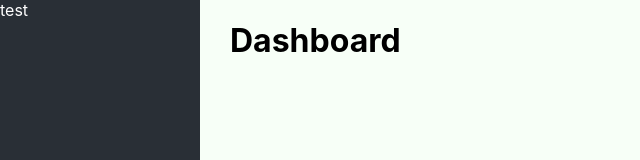
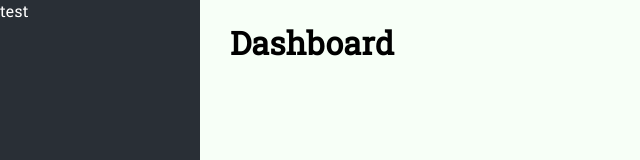
Before and after one commit to marcbalme/followed-code, a React (Create React App) app in the folder client/: page / in a window 1280 px wide. Shown: the top 160 px of the page, without its empty margins (0-640 px from the left). Built offline with nearby package versions, Linux system fonts and the light colour scheme.

Commit message:
:children_crossing: add font face roboto

```diff
--- a/client/src/styles/_constants.scss
+++ b/client/src/styles/_constants.scss
@@ -57,3 +57,14 @@ $xlarge-size: 1200px;
         @content;
     }
 }
+
+// =========================================================
+// FONTFACE
+// =========================================================
+
+$main-font-face: "Roboto";
+$global-letter-spacing: 0.3px;
+@font-face {
+    src: url("../assets/fonts/RobotoSlab-VariableFont_wght.woff2") format("woff2");
+    font-family: "Roboto";
+}
--- a/client/src/styles/_global.scss
+++ b/client/src/styles/_global.scss
@@ -1,7 +1,8 @@
 body {
     height: 100%;
     background-color: $cream;
-    // font-family: $body-font-family;
+    font-family: $main-font-face;
+    letter-spacing: $global-letter-spacing;
     // font-weight: normal;
     // margin: 0;
     // font-size: $medium-font;
```
Also changed, not shown: client/src/assets/fonts/RobotoSlab-VariableFont_wght.woff2 (added).
